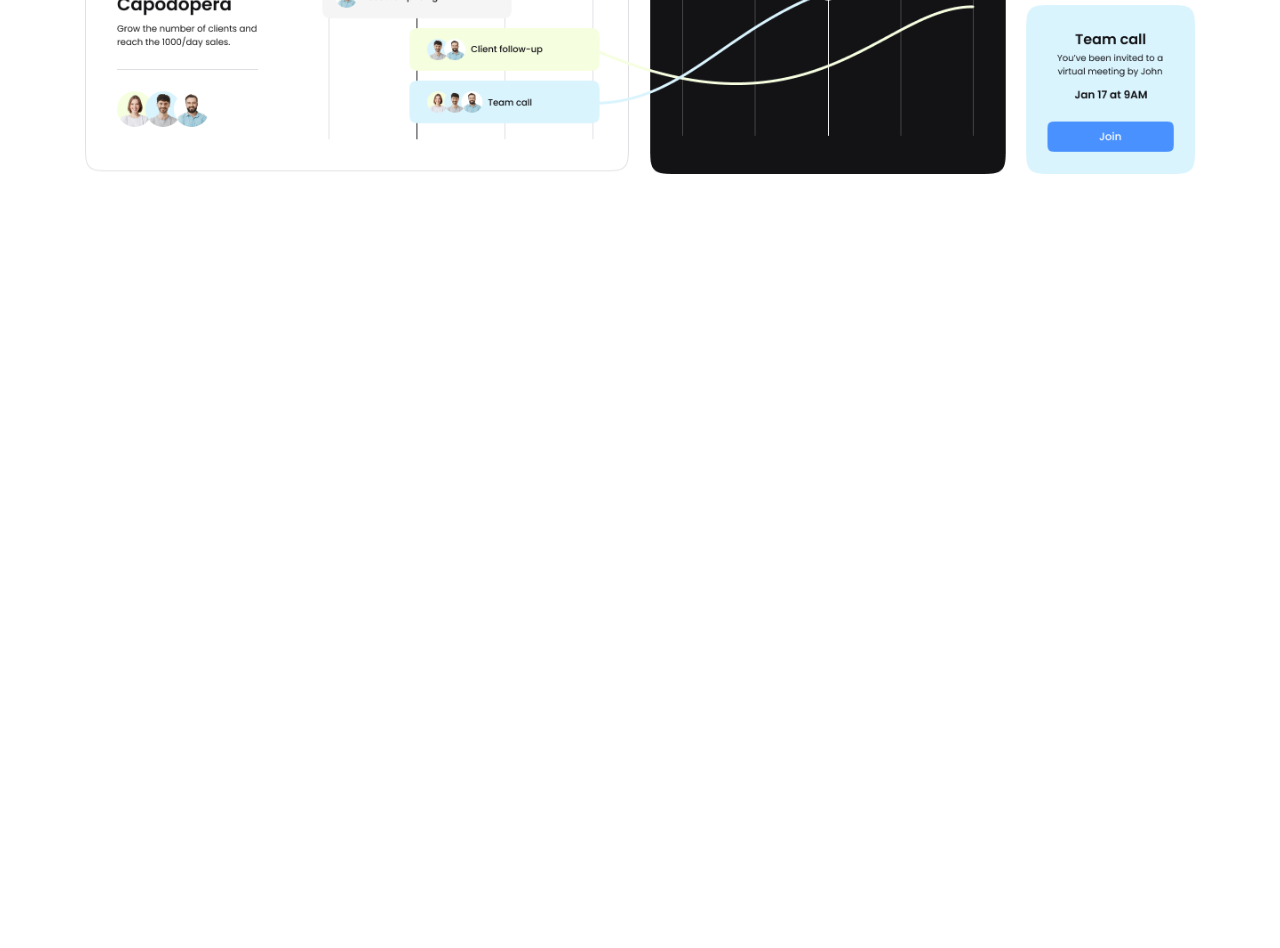
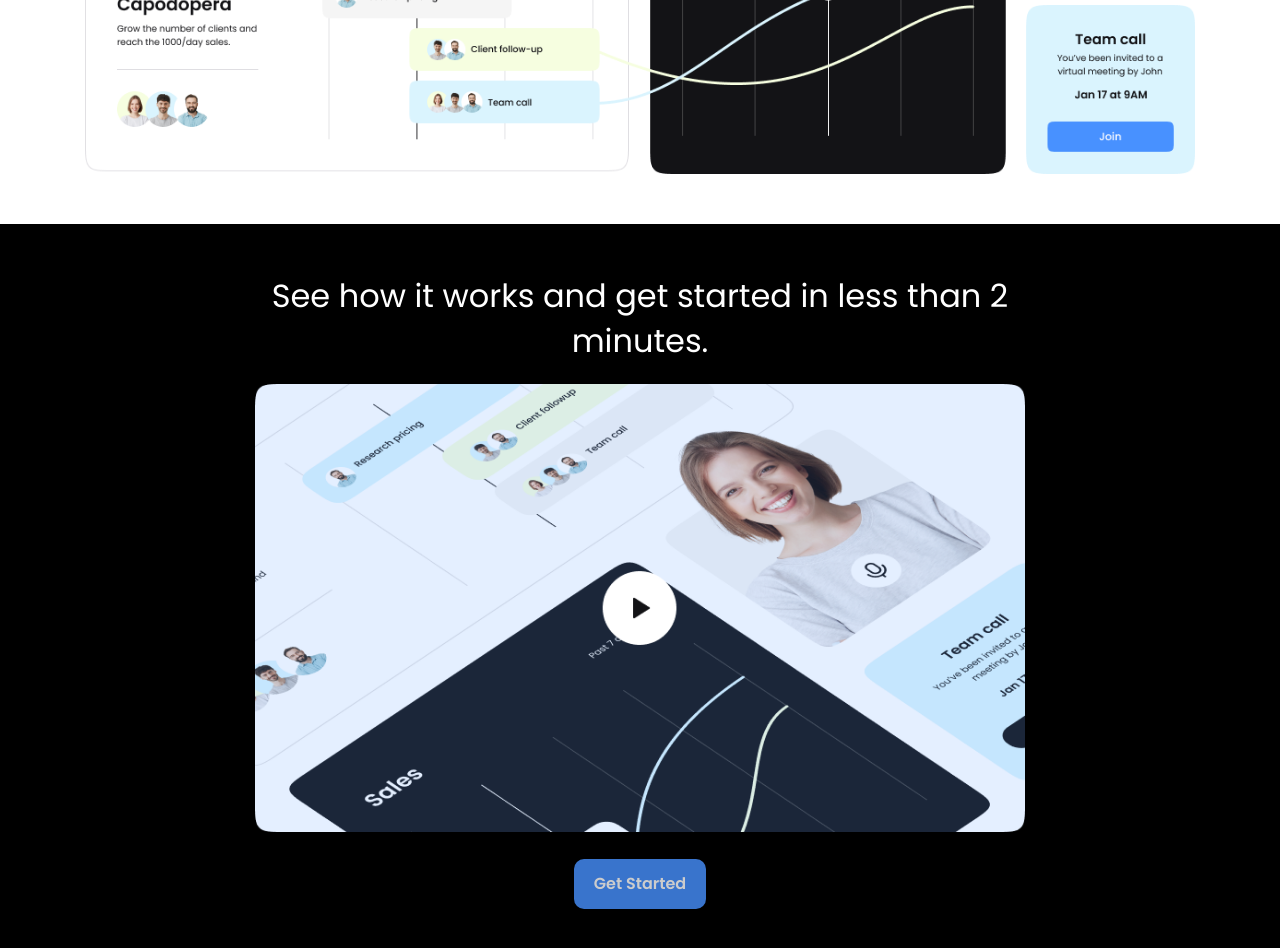
Before and after one commit to brje/CT70A9110-SDS-Front-end, a plain HTML site: page index.html in a window 1280 px wide. Shown: the part 500-1448 px from the top of the page. Before the commit the page ends 800 px from the top, so only its background shows below. Drawn offline with Linux system fonts and the light colour scheme; files whose address does not match are found by name.

Commit message:
commit 47-53

```diff
--- a/css/style.css
+++ b/css/style.css
@@ -86,6 +86,22 @@ hero .hero-text {
     margin-bottom: 20px;
 }
 
+/* Video */
+.video {
+    padding: 10px 0 40px;
+}
+
+.video-content {
+    display: flex;
+    flex-direction: column;
+    align-items: center;
+}
+
+.video-preview {
+    margin-bottom: 20px;
+}
+
+
 /* Utility Classes */
 .container {
     max-width: 1110px;
@@ -171,3 +187,24 @@ hero .hero-text {
 .text-center {
     text-align: center;
 }
+
+/* Background */
+.bg-primary {
+    background: var(--primary-color);
+    color: #fff;
+}
+
+.bg-light {
+    background: var(--light-color);
+    color: #333;
+}
+
+.bg-dark {
+    background: var(--dark-color);
+    color: #fff;
+}
+
+.bg-black {
+    background: #000;
+    color: #fff;
+}
--- a/index.html
+++ b/index.html
@@ -65,6 +65,21 @@
         </div>
      </section>
 
+     <!-- Video Section -->
+     <section class="video bg-black">
+        <div class="container-sm">
+            <h2 class="video-heading text-xl text-center">
+                See how it works and get started in less than 2 minutes.
+            </h2>
+            <div class="video-content">
+                <a href="#">
+                    <img src="images/video-preview.png" alt="video" class="video-preview">
+                </a>
+
+                <a href="#" class="btn btn-primary">Get Started</a>
+            </div>
+        </div>
+     </section>
 
     <script src="js/main.js"></script>
 </body>
```
